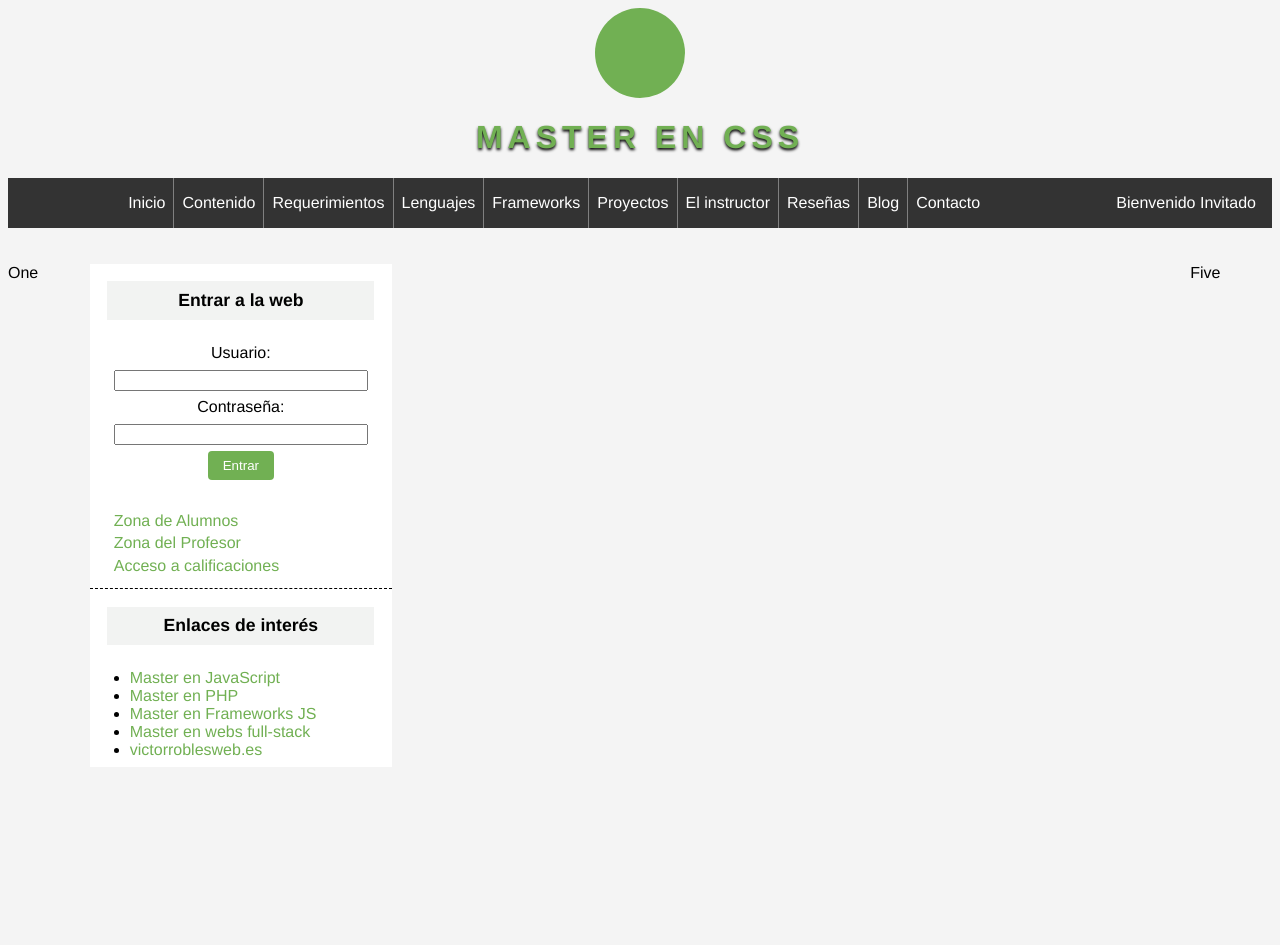
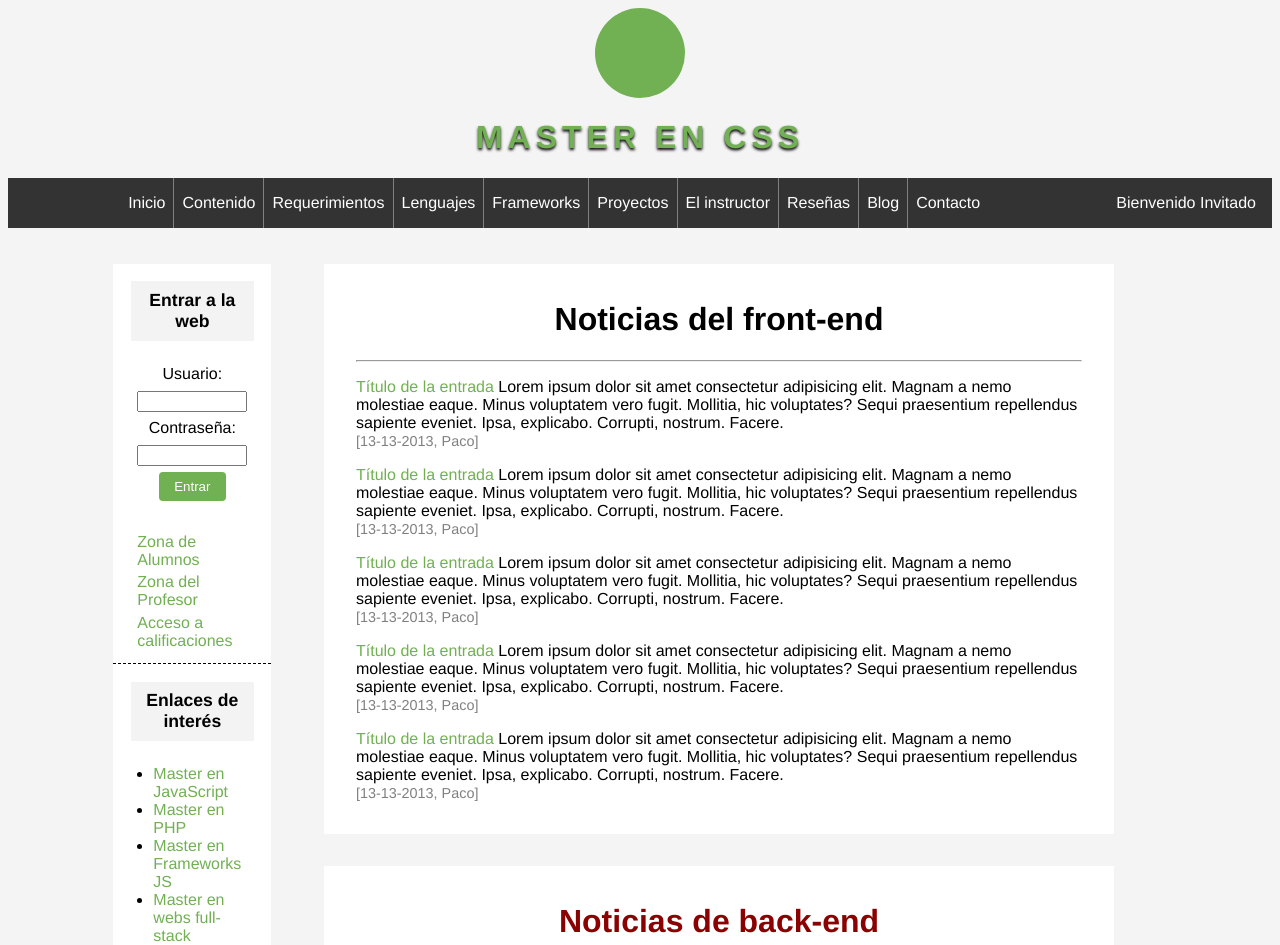
Before and after one commit to lbluebreeze/teleperfomance-prueba-tecnica, an Angular app: page /home in a window 1280 px wide. Before the commit this address led to /. Shown: the top 945 px of the page. Before the commit the page ends 800 px from the top, so only its background shows below. Built offline with nearby package versions, Linux system fonts and the light colour scheme.

Commit message:
Implementar página principal

```diff
--- a/src/app/app.component.html
+++ b/src/app/app.component.html
@@ -1,18 +1,20 @@
-<div class="wrapper">
+<div>
   <tp-header></tp-header>
   <tp-navbar></tp-navbar>
   <br />
   <br />
-  <div class="row">
-    <div class="flex-2 section-one">One</div>
+  <div class="wrapper">
+    <div class="flex-2 section-one"></div>
     <div class="flex-2 section-two">
       <tp-login></tp-login>
       <tp-external-link></tp-external-link>
     </div>
     <div class="flex section-three"></div>
     <div class="flex-30 section-four">
-      <router-outlet></router-outlet>
+      <div class="wrapper-site">
+        <router-outlet></router-outlet>
+      </div>
     </div>
-    <div class="flex-2 section-five">Five</div>
+    <div class="flex-2 section-five"></div>
   </div>
 </div>
--- a/src/app/app.component.sass
+++ b/src/app/app.component.sass
@@ -0,0 +1,11 @@
+.wrapper
+  display: grid
+  grid-template-columns: repeat(24, 1fr)
+
+.section
+  &-one
+    grid-column: 1 / 3
+  &-two
+    grid-column: 3 / 6
+  &-four
+    grid-column: 7 / 22
--- a/src/app/app.module.ts
+++ b/src/app/app.module.ts
@@ -11,6 +11,7 @@ import { AppState } from './core/app.state';
 import { LoginService } from './services/login.service';
 import { ReactiveFormsModule } from '@angular/forms';
 import { ExternalLinkComponent } from './components/external-link/external-link.component';
+import { HomeComponent } from './components/home/home.component';
 
 @NgModule({
   declarations: [
@@ -18,7 +19,8 @@ import { ExternalLinkComponent } from './components/external-link/external-link.
     HeaderComponent,
     NavbarComponent,
     LoginComponent,
-    ExternalLinkComponent
+    ExternalLinkComponent,
+    HomeComponent
   ],
   imports: [
     BrowserModule,
--- /dev/null
+++ b/src/app/components/home/home.component.html
@@ -0,0 +1,33 @@
+<div class="entry-wrapper">
+  <h1 class="entry-title">Noticias del front-end</h1>
+  <hr />
+  <p *ngFor="let entry of this.fakeEntries">
+    <span class="entry-subtitle">Título de la entrada </span>
+    <span>Lorem ipsum dolor sit amet consectetur adipisicing elit. Magnam a nemo molestiae eaque. Minus voluptatem vero fugit. Mollitia, hic voluptates? Sequi praesentium repellendus sapiente eveniet. Ipsa, explicabo. Corrupti, nostrum. Facere.</span>
+    <br />
+    <span class="entry-author">[13-13-2013, Paco]</span>
+  </p>
+</div>
+<div class="entry-wrapper">
+  <h1 class="entry-title entry-title-darkred">Noticias de back-end</h1>
+  <hr />
+  <p *ngFor="let entry of this.fakeEntries">
+    <span class="entry-subtitle">Título de la entrada </span>
+    <span>Lorem ipsum dolor sit amet consectetur adipisicing elit. Magnam a nemo molestiae eaque. Minus voluptatem vero fugit. Mollitia, hic voluptates? Sequi praesentium repellendus sapiente eveniet. Ipsa, explicabo. Corrupti, nostrum. Facere.</span>
+    <br />
+    <span class="entry-author">[13-13-2013, Paco]</span>
+  </p>
+</div>
+<div class="entry-wrapper">
+  <h1 class="entry-title entry-title-goldenrod">Noticias de instructor</h1>
+  <hr />
+  <p *ngFor="let entry of this.fakeEntries">
+    <span class="entry-subtitle">Título de la entrada </span>
+    <span>Lorem ipsum dolor sit amet consectetur adipisicing elit. Magnam a nemo molestiae eaque. Minus voluptatem vero fugit. Mollitia, hic voluptates? Sequi praesentium repellendus sapiente eveniet. Ipsa, explicabo. Corrupti, nostrum. Facere.</span>
+    <br />
+    <span class="entry-author">[13-13-2013, Paco]</span>
+  </p>
+</div>
+<div class="entry-footer">
+  <a href="https://www.google.com">[Ver histórico de noticias]</a>
+</div>
--- /dev/null
+++ b/src/app/components/home/home.component.sass
@@ -0,0 +1,20 @@
+@use './src/assets/sass/vars'
+
+.entry
+  &-wrapper
+    background-color: white
+    padding: 1em 2em
+    margin-bottom: 2em
+    & h1
+      text-align: center
+  &-subtitle
+    color: vars.$color-primary
+  &-title-darkred
+    color: darkred
+  &-title-goldenrod
+    color: goldenrod
+  &-author
+    color: gray
+    font-size: .9em
+  &-footer
+    text-align: right
--- /dev/null
+++ b/src/app/components/home/home.component.ts
@@ -0,0 +1,16 @@
+import { Component } from '@angular/core';
+
+/**
+ * Componente de bienvenida
+ */
+@Component({
+  selector: 'tp-home',
+  templateUrl: './home.component.html',
+  styleUrls: ['./home.component.sass']
+})
+export class HomeComponent {
+  /**
+   * Lista de entradas falsas
+   */
+  public readonly fakeEntries = new Array(5);
+}
--- a/src/styles.sass
+++ b/src/styles.sass
@@ -9,8 +9,6 @@
 
 body
   background-color: #f4f4f4
-
-.wrapper
   font-family: vars.$font-family
 
 .row, .column
@@ -36,6 +34,8 @@ a
   text-decoration: none
   color: vars.$color-primary
 
+.wrapper-site
+
 @media (max-width: vars.$viewport-laptop)
   .section-two, .section-three
     display: none
```
Also changed, not shown: src/app/app-routing.module.ts (+10 -0 lines), 1 other file (tests, documents, lock files or other folders).
